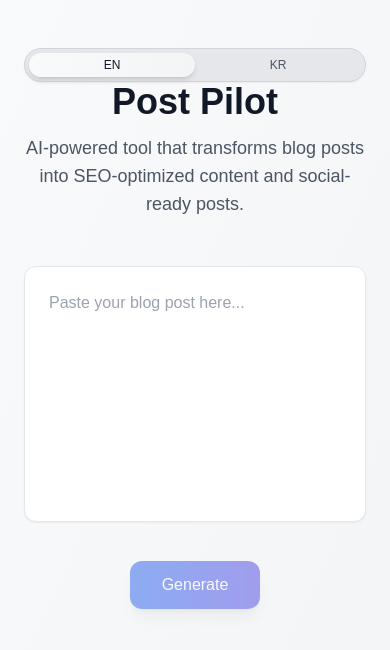
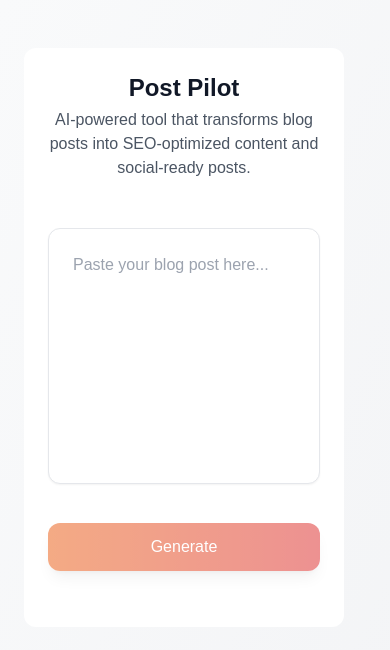
Before and after one commit to heoh06/post-pilot, a Next.js app: page /en in a window 390 px wide. Shown: the top 650 px of the page. Built offline with nearby package versions, Linux system fonts and the light colour scheme.

Commit message:
feat: update SideBar component with responsive design enhancements and improved button styling

```diff
--- a/components/SideBar.tsx
+++ b/components/SideBar.tsx
@@ -3,6 +3,7 @@ import { useTranslations } from "next-intl";
 
 import { BlogInput } from "./BlogInput";
 import { LanguageSwitcher } from "./LanguageSwitcher"
+import Image from "next/image";
 
 type SideBarProps = {
   blogPost: string;
@@ -15,16 +16,17 @@ const SideBar = ({ blogPost, setBlogPost, loading, handleGenerate }: SideBarProp
   const t = useTranslations();
 
   return (
-    <nav>
-      <LanguageSwitcher />
-      <header className="mb-12 flex items-start justify-between gap-4">
+    <nav className="bg-white p-6 rounded-xl min-w-64 max-w-[320px] h-fit sticky top-0">
+      {/* Title and Description */}
+      <div className="mb-12 flex items-start justify-between gap-4">
         <div className="text-center sm:text-left">
-          <h1 className="text-4xl font-bold text-gray-900">{t("title")}</h1>
-          <p className="mx-auto mt-3 max-w-2xl text-lg text-gray-600 sm:mx-0">
+          <h1 className="text-2xl font-bold text-gray-900">{t("title")}</h1>
+          <p className="mx-auto mt-1 max-w-2xl text-gray-600 sm:mx-0">
             {t("description")}
           </p>
         </div>
-      </header>
+      </div>
+
       {/* Main Input Area */}
       <section className="mb-8">
         <BlogInput
@@ -40,7 +42,7 @@ const SideBar = ({ blogPost, setBlogPost, loading, handleGenerate }: SideBarProp
           type="button"
           onClick={handleGenerate}
           disabled={loading || !blogPost.trim()}
-          className="flex items-center gap-2 rounded-xl bg-gradient-to-r from-blue-600 to-indigo-600 px-8 py-3 font-medium text-white shadow-lg transition-all hover:shadow-xl hover:from-blue-700 hover:to-indigo-700 disabled:cursor-not-allowed disabled:opacity-50"
+          className="flex items-center gap-2 rounded-xl bg-gradient-to-r from-orange-600 to-red-600 w-full justify-center py-3 font-medium text-white shadow-lg transition-all hover:shadow-xl hover:from-red-700 hover:to-blue-400 disabled:cursor-not-allowed disabled:opacity-50 duration-700"
         >
           {loading && <Loader2 className="h-5 w-5 animate-spin" />}
           {loading ? t("loading") : t("generateButton")}
```
